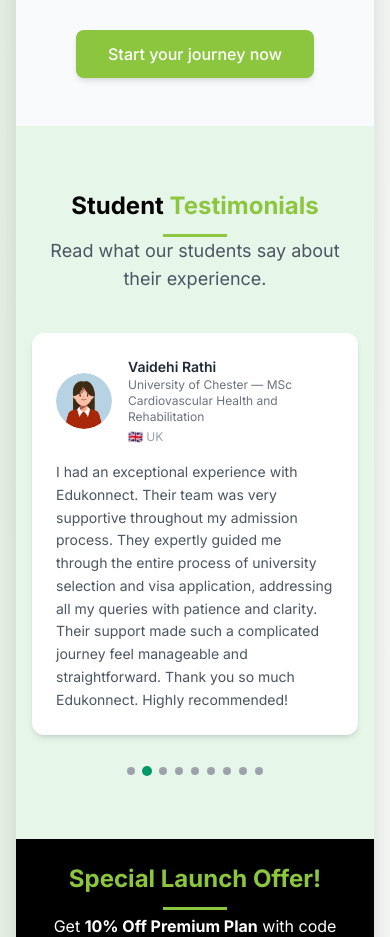
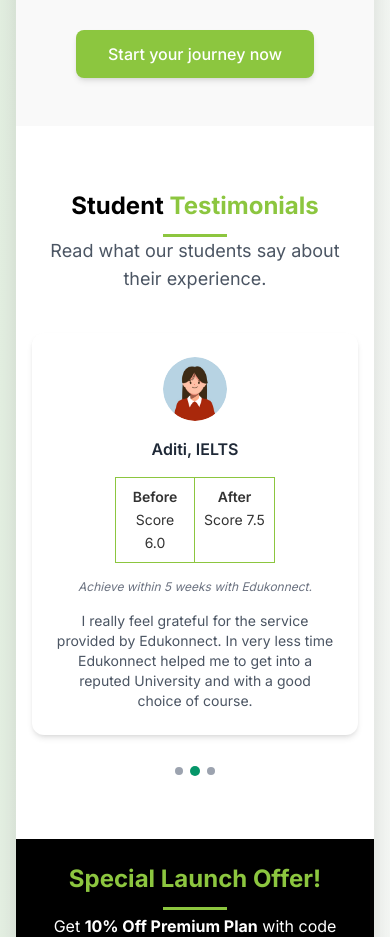
Before and after one commit to Himanshu2002Singh/educationsite, a React (Vite) app: page /test-preparation in a window 390 px wide. Shown: the part 4940-5877 px from the top of the page. Built offline with nearby package versions, Linux system fonts and the light colour scheme.

Commit message:
add student tastimonial in test page

```diff
--- /dev/null
+++ b/src/components/TesPRep/StudentTestimonialtest.tsx
@@ -0,0 +1,121 @@
+import React, { useState, useEffect } from "react";
+import girl from "../../../assets/Girl Png.png";
+
+const ieltsTestimonials = [
+  {
+    id: 1,
+    name: "Aditi, IELTS",
+    before: "Score 6.0",
+    after: "Score 7.5",
+    duration: "Achieve within 5 weeks with Edukonnect.",
+    quote:
+      "I really feel grateful for the service provided by Edukonnect. In very less time Edukonnect helped me to get into a reputed University and with a good choice of course.",
+  },
+  {
+    id: 2,
+    name: "Aditi, IELTS",
+    before: "Score 6.0",
+    after: "Score 7.5",
+    duration: "Achieve within 5 weeks with Edukonnect.",
+    quote:
+      "I really feel grateful for the service provided by Edukonnect. In very less time Edukonnect helped me to get into a reputed University and with a good choice of course.",
+  },
+  {
+    id: 3,
+    name: "Aditi, IELTS",
+    before: "Score 6.0",
+    after: "Score 7.5",
+    duration: "Achieve within 5 weeks with Edukonnect.",
+    quote:
+      "I really feel grateful for the service provided by Edukonnect. In very less time Edukonnect helped me to get into a reputed University and with a good choice of course.",
+  },
+];
+
+const StudentTestimonialTest = () => {
+  const [currentSlide, setCurrentSlide] = useState(0);
+  const slidesPerView = window.innerWidth < 768 ? 1 : 3;
+
+  useEffect(() => {
+    const interval = setInterval(() => {
+      setCurrentSlide(
+        (prev) => (prev + 1) % Math.ceil(ieltsTestimonials.length / slidesPerView)
+      );
+    }, 4000);
+    return () => clearInterval(interval);
+  }, [slidesPerView]);
+
+  const getVisibleTestimonials = () => {
+    const start = currentSlide * slidesPerView;
+    return ieltsTestimonials.slice(start, start + slidesPerView);
+  };
+
+  return (
+    <div className="py-16 bg-white px-4">
+      {/* Heading */}
+      <div className="text-center mb-10">
+        <h2 className="text-2xl md:text-4xl font-bold text-black">
+          Student <span className="text-[#8cc63f]">Testimonials</span>
+        </h2>
+        <div className="w-16 h-[3px] bg-[#8DC63F] mx-auto mt-3"></div>
+        <p className="text-lg text-gray-600">
+          Read what our students say about their experience.
+        </p>
+      </div>
+
+      {/* Slider Cards */}
+      <div className="flex flex-wrap justify-center gap-6 max-w-7xl mx-auto">
+        {getVisibleTestimonials().map((item) => (
+          <div
+            key={item.id}
+            className="bg-white rounded-xl shadow-md p-6 w-full sm:w-72 md:w-80 flex flex-col items-center text-center"
+          >
+            {/* Profile */}
+            <img
+              src={girl}
+              alt={item.name}
+              className="w-16 h-16 rounded-full mb-4"
+            />
+            <h4 className="font-semibold text-gray-800">{item.name}</h4>
+
+            {/* Before After */}
+            <div className="grid grid-cols-2 border border-[#8cc63f] mt-4 mb-4 w-40 text-sm">
+              <div className="border-r border-[#8cc63f] p-2">
+                <p className="font-semibold">Before</p>
+                <p>{item.before}</p>
+              </div>
+              <div className="p-2">
+                <p className="font-semibold">After</p>
+                <p>{item.after}</p>
+              </div>
+            </div>
+
+            {/* Duration */}
+            <p className="italic text-gray-500 text-xs mb-4">{item.duration}</p>
+
+            {/* Quote */}
+            <p className="text-gray-600 text-sm">{item.quote}</p>
+          </div>
+        ))}
+      </div>
+
+      {/* Dots */}
+      <div className="flex justify-center space-x-2 md:mt-6 mt-8">
+        {Array.from({
+          length: Math.ceil(ieltsTestimonials.length / slidesPerView),
+        }).map((_, index) => (
+          <button
+            key={index}
+            onClick={() => setCurrentSlide(index)}
+            className={`md:w-3 md:h-3 w-2 h-2 rounded-full ${
+              index === currentSlide
+                ? "bg-emerald-600 scale-125"
+                : "bg-gray-400"
+            }`}
+          />
+        ))}
+      </div>
+    </div>
+  );
+};
+
+export default StudentTestimonialTest;
--- a/src/components/TesPRep/Test.tsx
+++ b/src/components/TesPRep/Test.tsx
@@ -8,6 +8,7 @@
 import OfferBanner from './Banner'
 // import FAQSection from '../Faq'
 import SignUpForm from './SignupForm'
+import StudentTestimonialTest from './StudentTestimonialtest'
 
 function Test() {
   return (
@@ -17,7 +18,8 @@
     <PrepTabs/>
     <PuzzleApproach/>
     <TestPrepJourney/>
-    <Testimonials/>
+    {/* <Testimonials/> */}
+    <StudentTestimonialTest/>
     <OfferBanner/>
     <SignUpForm/>
     {/* <FAQSection/>
--- a/src/components/TesPRep/TestPrep.tsx
+++ b/src/components/TesPRep/TestPrep.tsx
@@ -31,7 +31,7 @@
   ];
 
   return (
-    <section className="bg-gray-50 py-12 px-4 sm:px-6 lg:px-8">
+    <section className="bg-[#f9f9f9] py-12 px-4 sm:px-6 lg:px-8">
       <div className="max-w-7xl mx-auto">
         <div className="text-center mb-12">
           <h2 className="text-2xl md:text-4xl font-bold text-center text-black">
```
